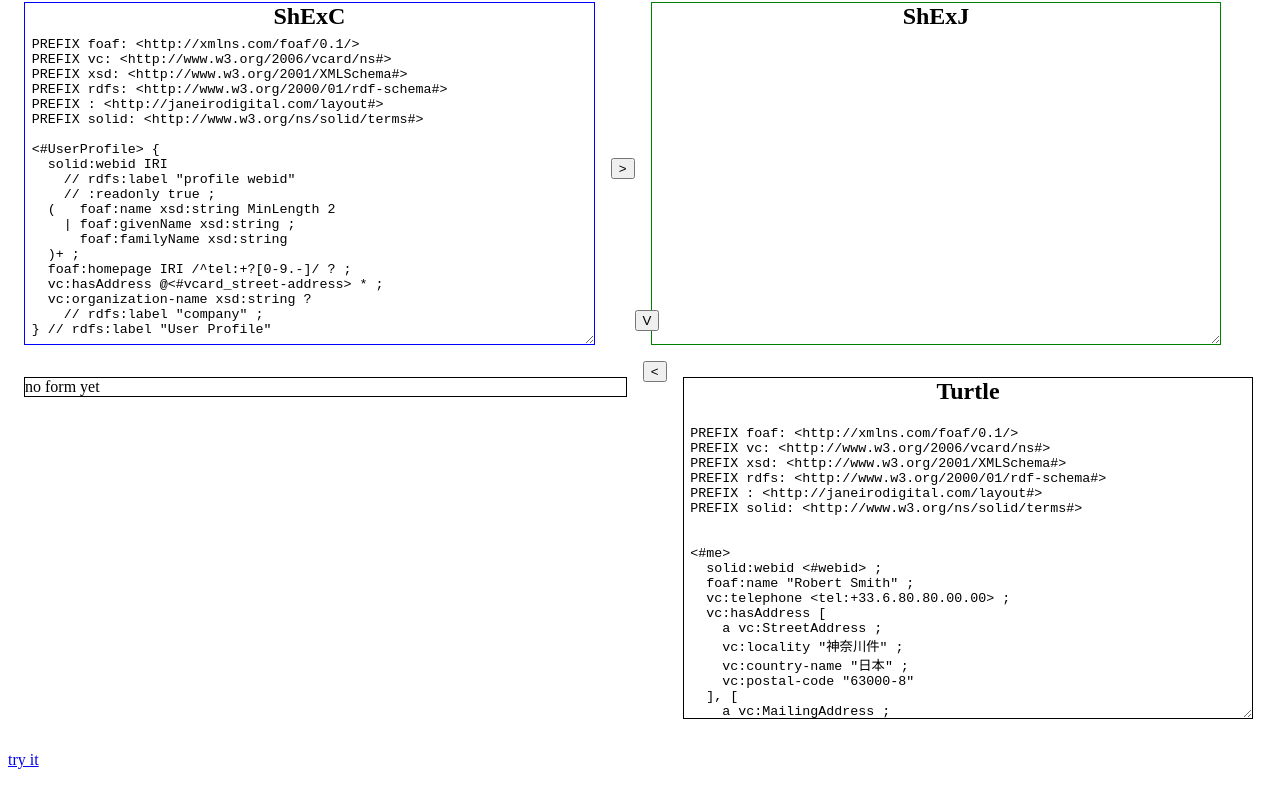
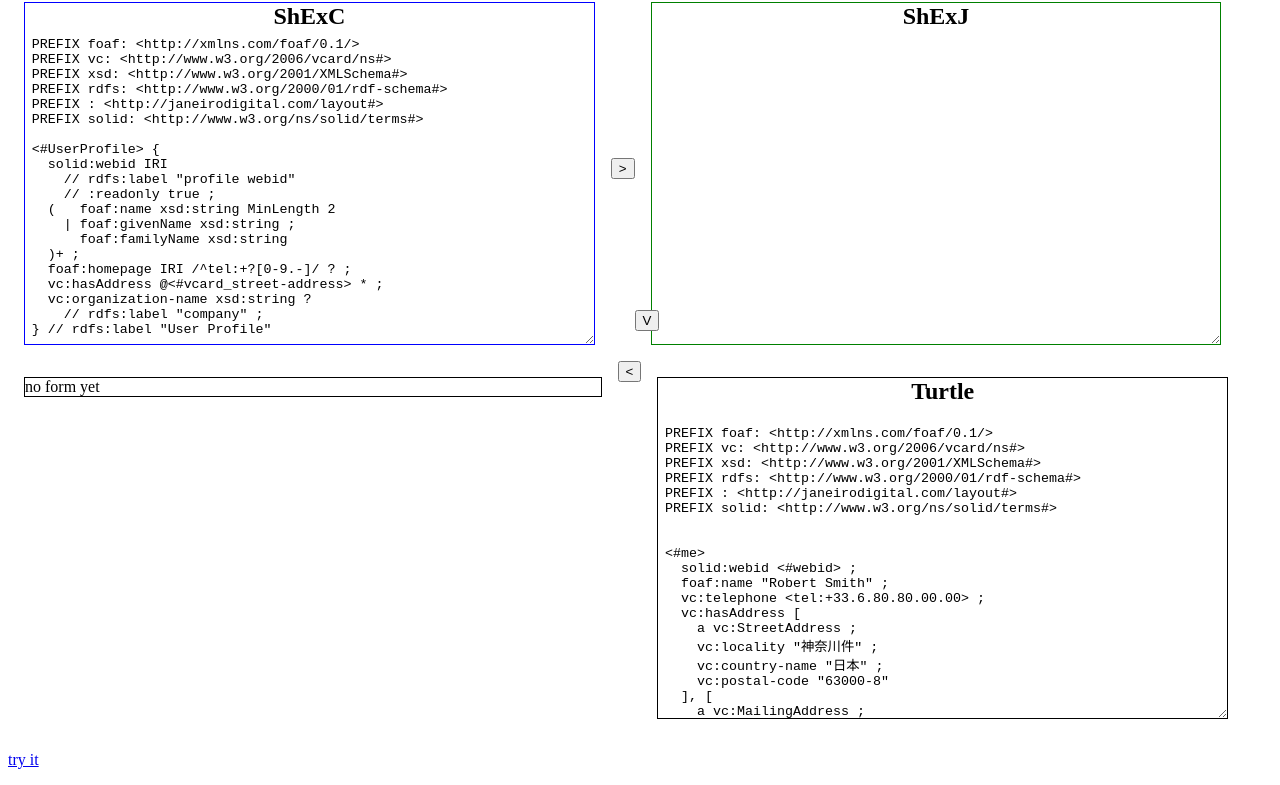
Before and after one commit to ericprud/shex-form, a website: page index.html in a window 1280 px wide. Shown: the part 59-844 px from the top of the page. Drawn offline with nearby package versions, Linux system fonts and the light colour scheme; a small style sheet from the web is missing.

Commit message:
~ drop .panel.form width by 2%

```diff
--- a/index.html
+++ b/index.html
@@ -5,6 +5,7 @@
     <style type="text/css">
       .panel { float: left; }
       .panel { width: 45%; border-width: thin; border-style: solid; margin: 1em; }
+      .panel.form { width: 43%; }
       .panel h2 { text-align: center; margin: 0; }
       .panel textarea { height: 40%; width: 100%; padding: .5em; border: none; }
       .panel pre { overflow: scroll; margin: 0; }
@@ -46,7 +47,7 @@
       <textarea></textarea>
       <pre><code class="hljs">...</code></pre>
     </div>
-    <div style="clear: both; ">
+    <div style="clear: both; "></div>
     <div id="form" class="panel form">no form yet</div>
     <div class="inter-panel">
       <button id="turtle-to-form">&lt;</button>
@@ -56,7 +57,7 @@
       <textarea></textarea>
       <pre><code class="hljs">...</code></pre>
     </div>
-    <div style="clear: both; ">
+    <div style="clear: both; "></div>
     <!-- goal structure:
     <div class="form panel">
       <h3>User Profile</h3>
```
